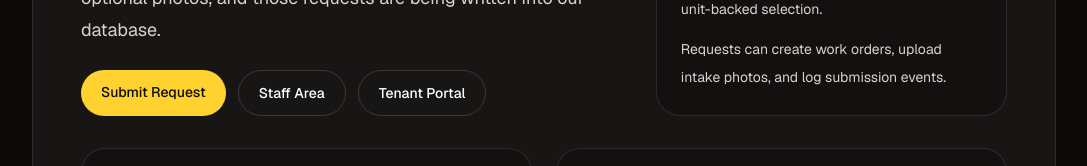
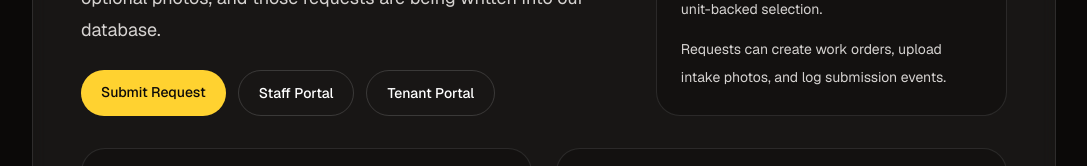
Before and after one commit to chris96/WorkOrderSoftware, a Next.js app: page / in a window 1280 px wide. Shown: the part 435-601 px from the top of the page, without its empty margins (96-1183 px from the left). Built offline with nearby package versions, Linux system fonts and the light colour scheme.

Commit message:
Refine homepage staff portal wording

```diff
--- a/src/app/page.tsx
+++ b/src/app/page.tsx
@@ -30,7 +30,7 @@ export default function Home() {
                 Submit Request
               </Link>
               <Link className="rounded-full border border-white/15 px-5 py-3 text-sm font-medium text-white transition hover:border-white/30 hover:bg-white/5" href="/staff">
-                Staff Area
+                Staff Portal
               </Link>
               <Link className="rounded-full border border-white/15 px-5 py-3 text-sm font-medium text-white transition hover:border-white/30 hover:bg-white/5" href="/tenant">
                 Tenant Portal
```
